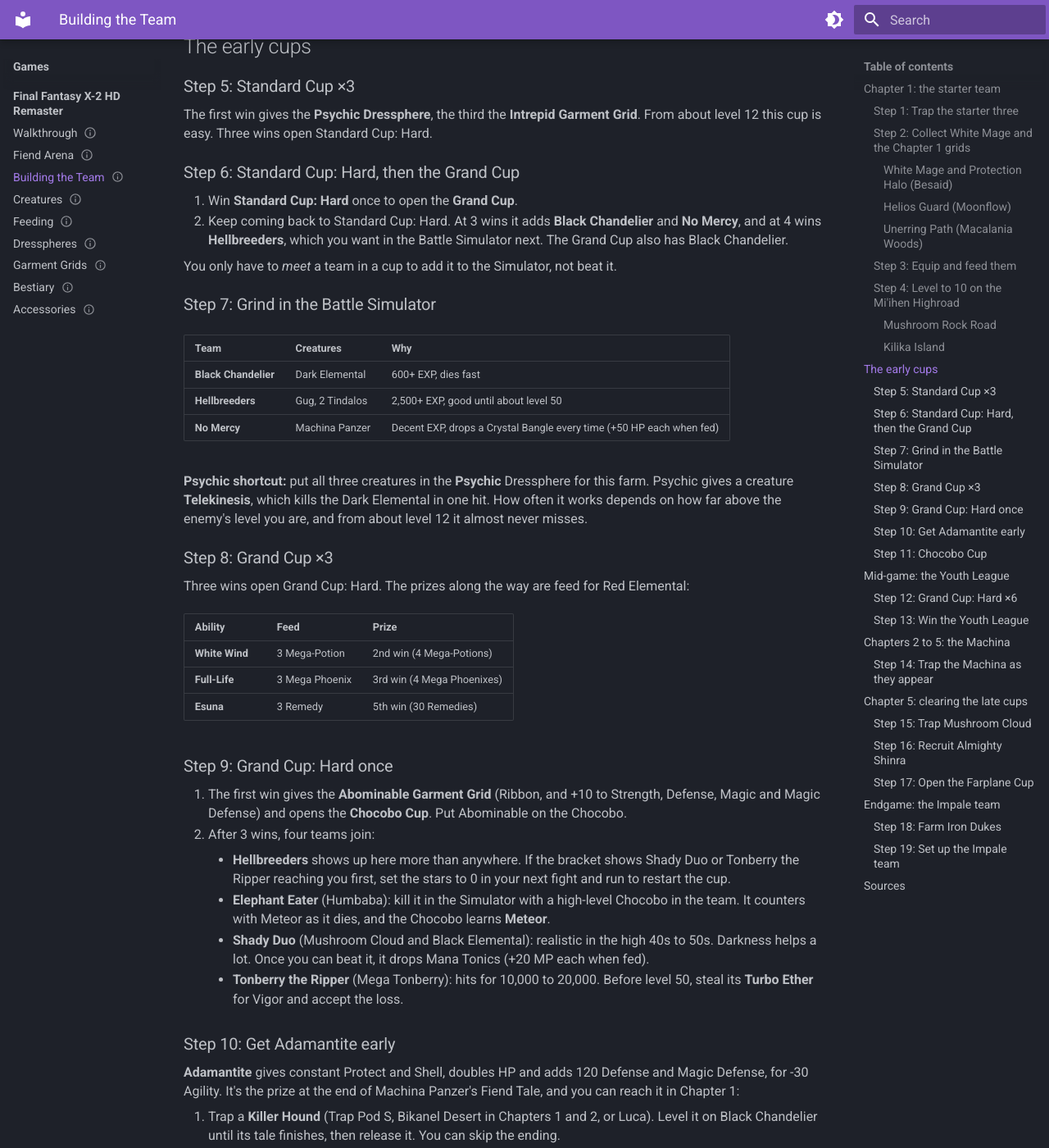
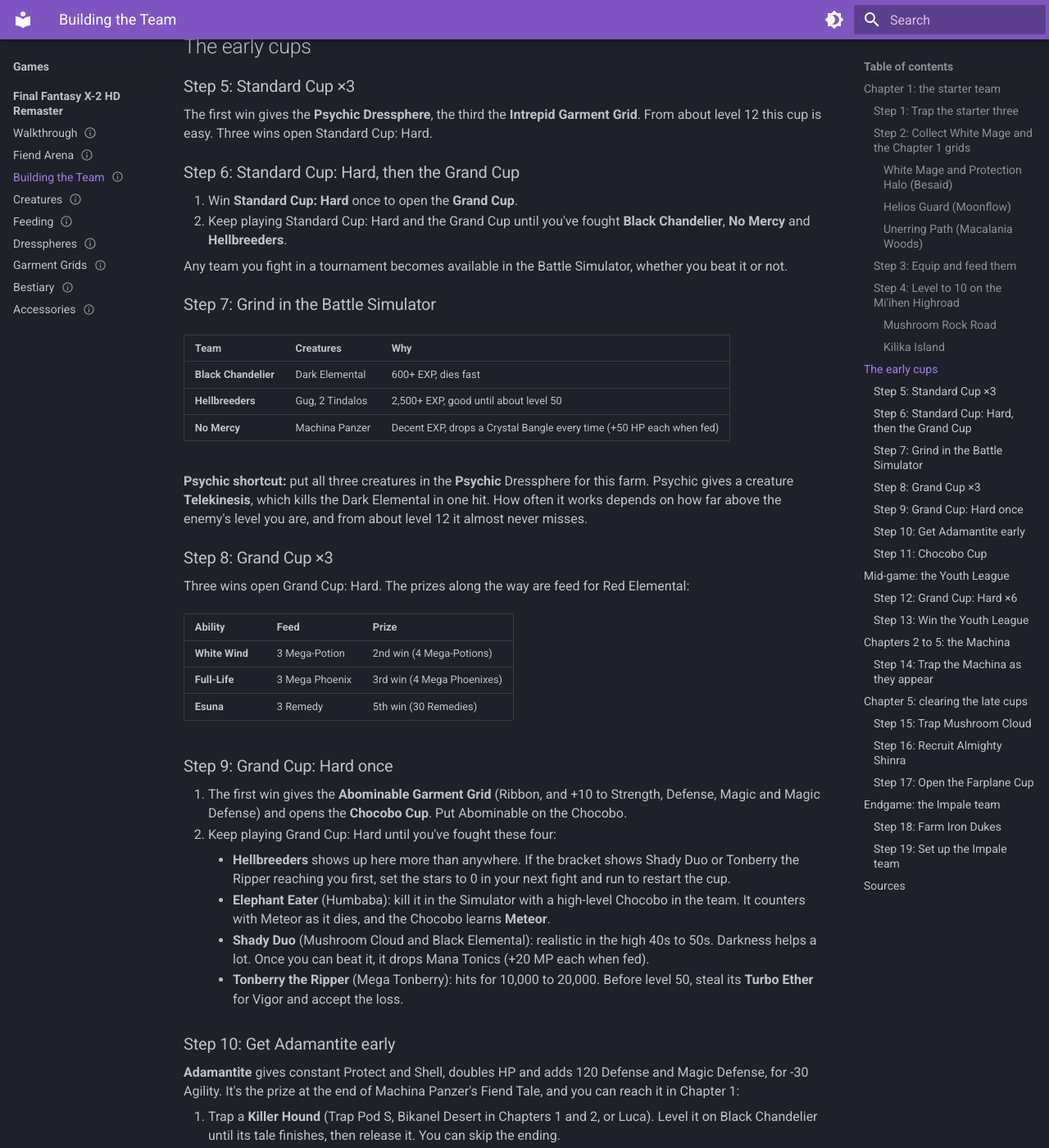
Before and after one commit to princeodd47/heygoodbuddy.com, an MkDocs documentation site: the page built from docs/games/final-fantasy-x-2/creature-team.md, in a window 1280 px wide and 1400 px high, scrolled down 5413 px. Shown: the whole window at 82% size. Built offline with MkDocs 1.6.1 and Material for MkDocs 9.7.7, drawn with Linux system fonts in a browser that asks for light colours.

Commit message:
Reword FFX-2 Simulator unlocks: teams open once you've fought them
Co-Authored-By: Claude Opus 5.5 <noreply@anthropic.com>

```diff
--- a/docs/games/final-fantasy-x-2/creature-team.md
+++ b/docs/games/final-fantasy-x-2/creature-team.md
@@ -268,13 +268,11 @@ wins open Standard Cup: Hard.
 ### Step 6: Standard Cup: Hard, then the Grand Cup
 
 1. Win **Standard Cup: Hard** once to open the **Grand Cup**.
-2. Keep coming back to Standard Cup: Hard. At 3 wins it adds
-   **Black Chandelier** and **No Mercy**, and at 4 wins **Hellbreeders**,
-   which you want in the Battle Simulator next. The Grand Cup also has
-   Black Chandelier.
+2. Keep playing Standard Cup: Hard and the Grand Cup until you've fought
+   **Black Chandelier**, **No Mercy** and **Hellbreeders**.
 
-You only have to *meet* a team in a cup to add it to the Simulator, not
-beat it.
+Any team you fight in a tournament becomes available in the Battle
+Simulator, whether you beat it or not.
 
 ### Step 7: Grind in the Battle Simulator
 
@@ -306,7 +304,7 @@ Red Elemental:
 1. The first win gives the **Abominable Garment Grid** (Ribbon, and +10
    to Strength, Defense, Magic and Magic Defense) and opens the
    **Chocobo Cup**. Put Abominable on the Chocobo.
-2. After 3 wins, four teams join:
+2. Keep playing Grand Cup: Hard until you've fought these four:
     - **Hellbreeders** shows up here more than anywhere. If the bracket
       shows Shady Duo or Tonberry the Ripper reaching you first, set the
       stars to 0 in your next fight and run to restart the cup.
```
Also changed, not shown: notes/final-fantasy-x-2/creature-team-research.md (+5 -0 lines).
